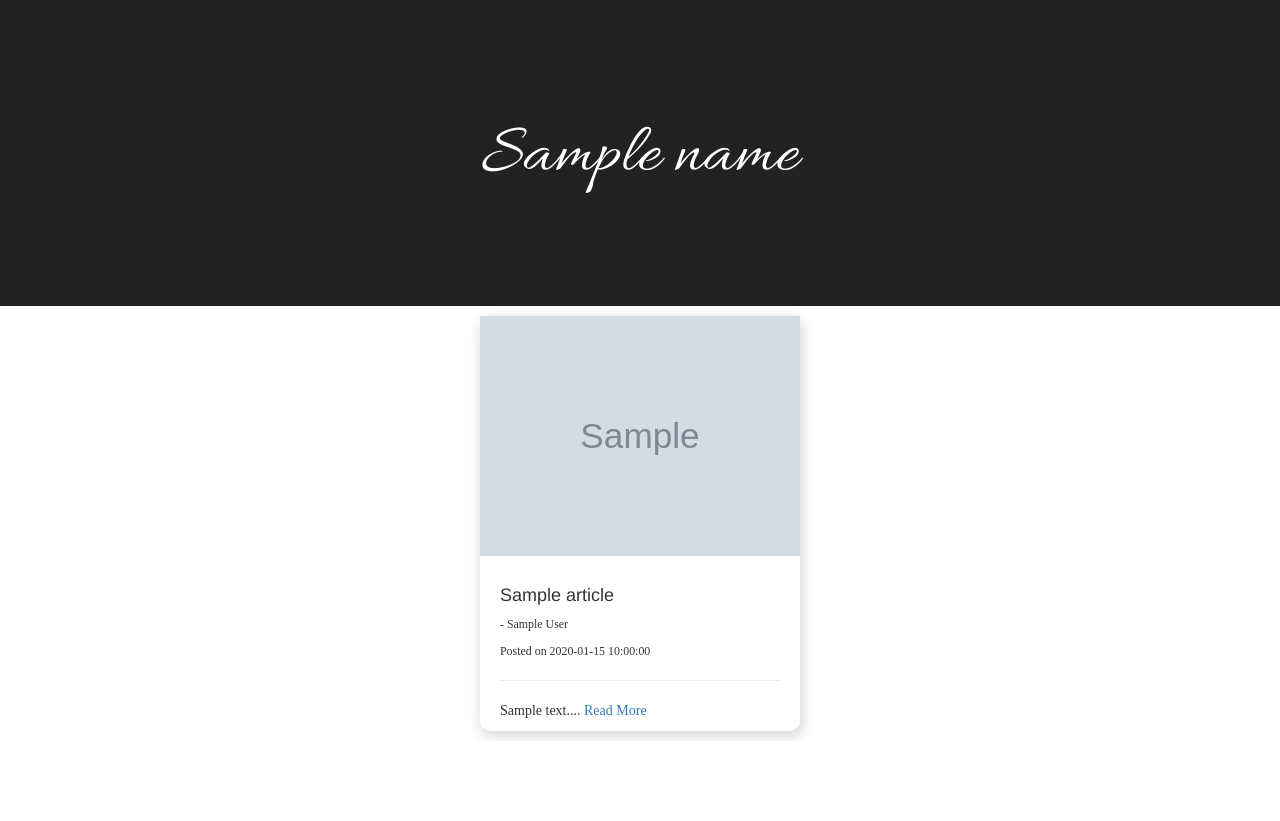
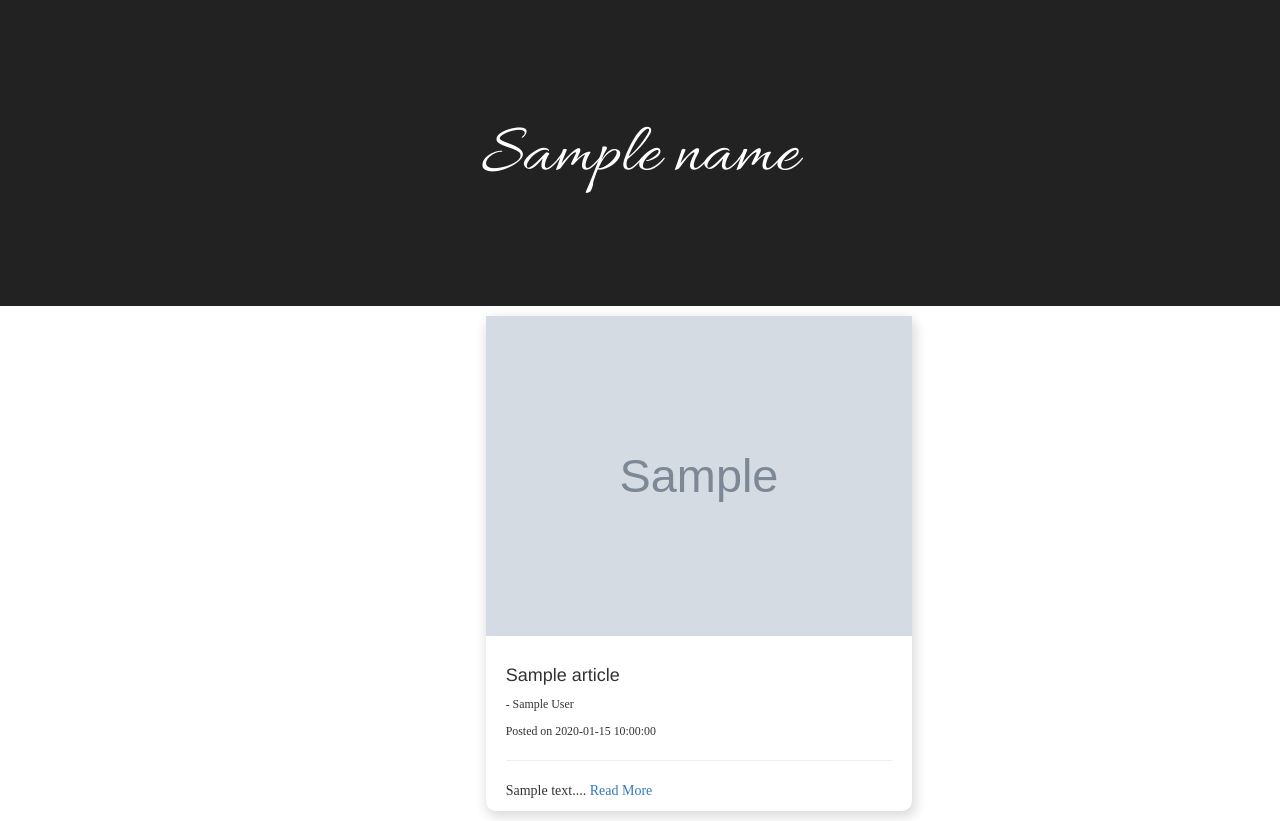
Before and after one commit to Naume-k/News_highlight, a Python web app: template app/templates/articles.html in a window 1280 px wide. Shown: the part 73-894 px from the top of the page. Before the commit the page ends 812 px from the top, so only its background shows below. Run offline with Jinja, Linux system fonts and the light colour scheme; the template is opened without the code that fills it: most values are stand-ins (such as "Sample title", 1, 10 or a date in 2020); grey boxes marked "Sample" are stand-in pictures; some libraries are stand-ins or nearby versions.

Commit message:
added styling

```diff
--- a/app/templates/articles.html
+++ b/app/templates/articles.html
@@ -8,7 +8,7 @@
     </div>
     <div class="row">
         {% for article in articles %}
-        <div class="col-md-3 articles-details" style="box-shadow: 2px 4px 12px 2px #DCDCDC; margin: 1rem; padding: 0; border-radius: 10px;">
+        <div class="col-md-4 articles-details" style="box-shadow: 2px 4px 12px 2px #DCDCDC; margin: 1rem; padding: 0; border-radius: 10px;margin-left: 10%;">
             <a href={{article.url}} target="_blank">
                 <img src={{article.urlToImage}} width="100%" alt="IMAGE LOADING...">
             </a>
--- a/app/templates/macros.html
+++ b/app/templates/macros.html
@@ -5,7 +5,7 @@
         <div class="col-md-5 source-name">
             <h3> {{category.name}} </h3>
         </div>
-        <div class="col-md-6 source-details">
+        <div class="col-md-6 source-details" style="border-left: 1px solid rgba(88, 88, 88, 0.548)">
             <p> {{category.description|truncate(150)}}
                 <br>
                 <a href="/articles/{{category.id}}&40">Read Articles</a>
```
